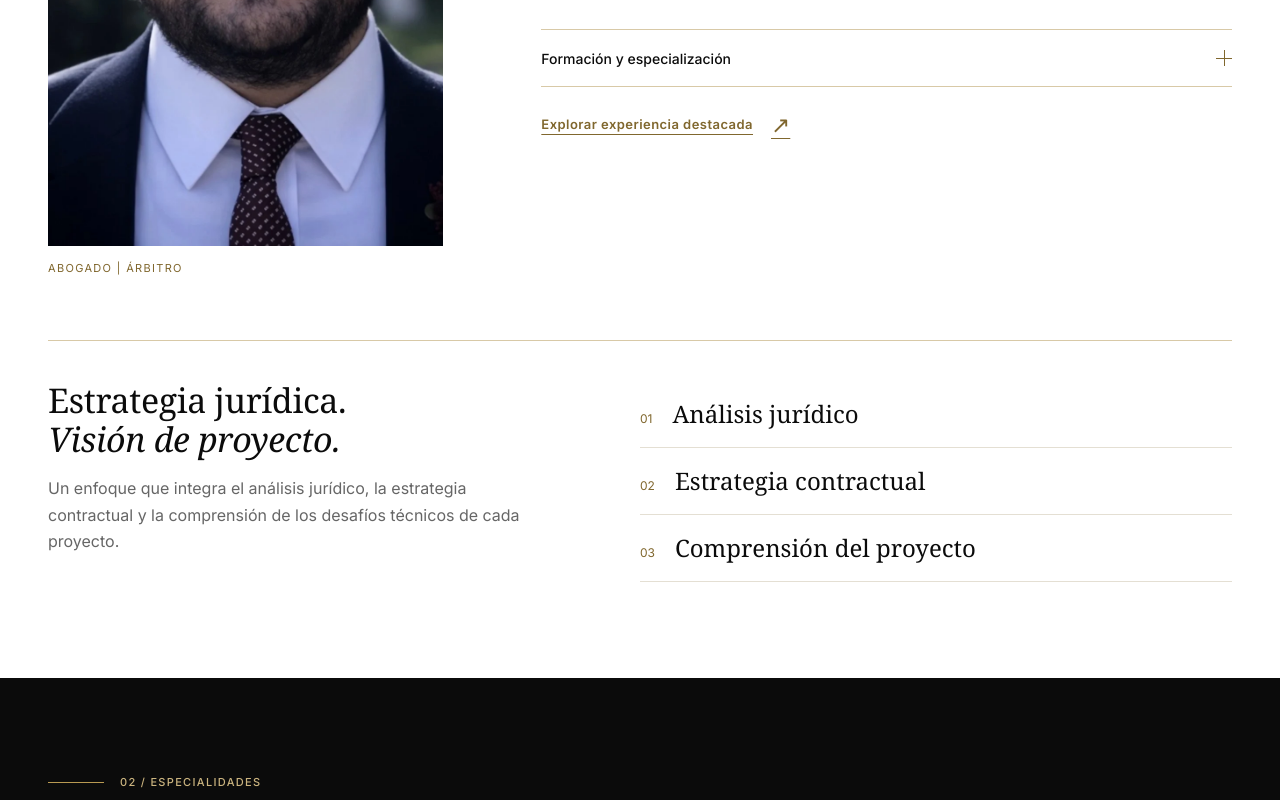
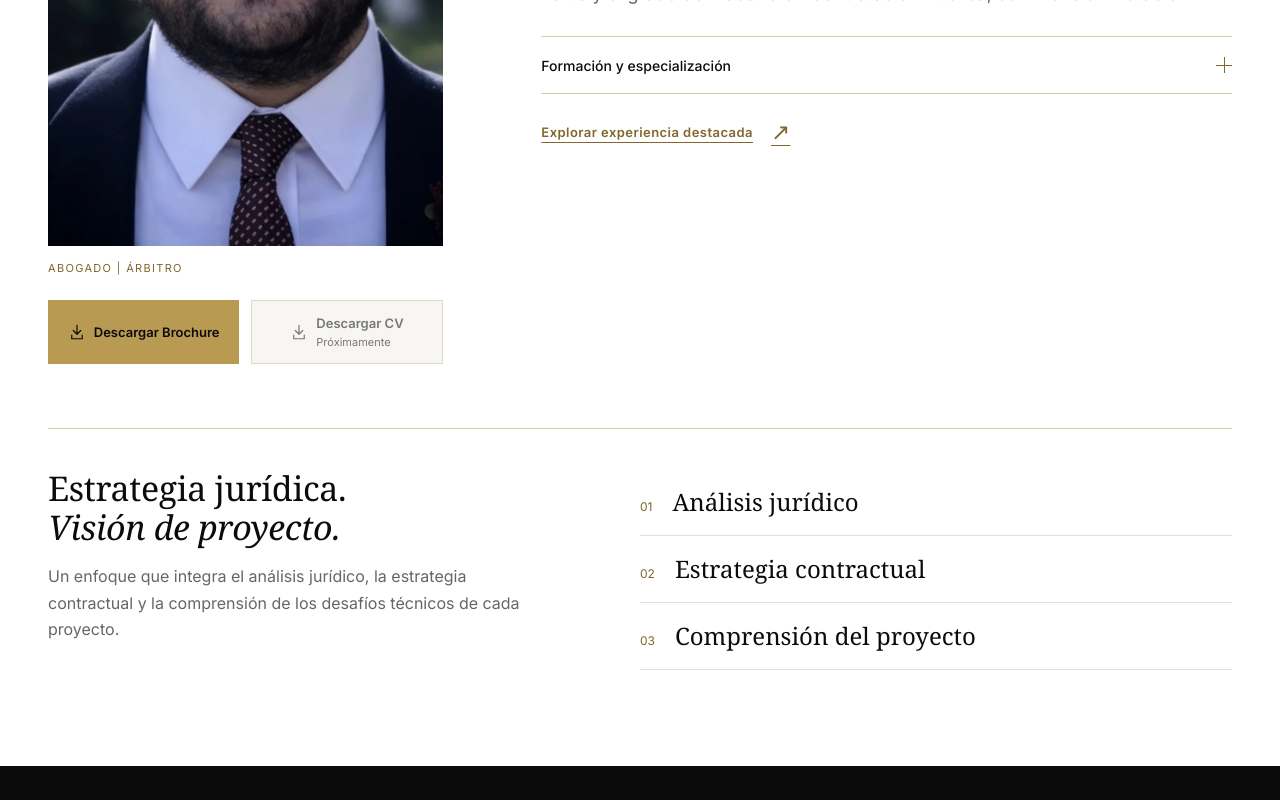
Before and after one commit to ecustodio123/aaron-andia, a React (Vite) app: page / in a window 1280 px wide. Shown: the part 1253-2053 px from the top of the page. Built offline with nearby package versions, Linux system fonts and the light colour scheme; a web font is replaced by a local one.

Commit message:
feat: add profile downloads section with brochure and CV; implement download icon

```diff
--- a/src/App.css
+++ b/src/App.css
@@ -166,6 +166,14 @@
 .profile-portrait { margin: 0; }
 .profile-portrait img { width: 100%; max-width: 360px; height: auto; aspect-ratio: 900 / 1374; object-fit: cover; }
 .portrait-caption { display: block; margin-top: 14px; color: var(--gold-dark); font-size: 11px; letter-spacing: .12em; }
+/* Profile downloads stay below the portrait at every breakpoint. */
+.profile-downloads { display: grid; grid-template-columns: repeat(2, minmax(0, 1fr)); gap: 12px; margin-top: 24px; }
+.profile-download { display: flex; align-items: center; justify-content: center; gap: 8px; min-width: 0; min-height: 64px; padding: 12px; border: 1px solid var(--gold); background: var(--gold); color: var(--black); font-size: 13px; font-weight: 600; line-height: 1.4; text-align: left; }
+.profile-download > svg { flex-shrink: 0; }
+.profile-download > span { min-width: 0; }
+.profile-download small { display: block; margin-top: 3px; font-size: 11px; font-weight: 400; }
+.profile-download:disabled { border-color: #ded8c9; background: var(--warm); color: #777; cursor: default; }
+@media (hover: hover) { a.profile-download:hover { background: #d0b474; border-color: #d0b474; } }
 .profile-heading h2 { margin-top: 24px; }
 .profile-copy > p { color: var(--gray); font-size: 18px; width: 100%; max-width: none; margin-bottom: 20px; text-align: justify; text-align-last: left; -webkit-hyphens: auto; hyphens: auto; }
 .profile-copy > p:first-of-type { color: #363630; }
--- a/src/App.tsx
+++ b/src/App.tsx
@@ -4,6 +4,9 @@ import { AnimatedMetric } from './components/AnimatedMetric'
 import './App.css'
 
 function Arrow() { return <span className="arrow" aria-hidden="true">↗</span> }
+function DownloadIcon() {
+  return <svg width="18" height="18" viewBox="0 0 24 24" fill="none" stroke="currentColor" strokeWidth="1.6" strokeLinecap="round" strokeLinejoin="round" aria-hidden="true"><path d="M12 3v12m-5-5 5 5 5-5M5 16v5h14v-5" /></svg>
+}
 function Brand() {
   return <a className="brand" href="#inicio" aria-label="Aarón Andía, inicio"><img src="/brand/aaron-andia-logo-completo-transparente.svg" width="1064" height="750" alt="Aarón Andía, abogado y árbitro. Arbitraje, contratación pública y Dispute Boards" /></a>
 }
@@ -100,7 +103,7 @@ function About() {
   return <section id="sobre-mi" className="about light"><div className="container">
     <div className="profile-grid" data-reveal>
       <div className="profile-heading"><Label>01 / PERFIL</Label><h2 tabIndex={-1}>Aarón Andía</h2></div>
-      <div className="profile-portrait"><img src="/images/aaron-andia-retrato.webp" alt="Retrato de Aarón Andía" width="900" height="1374" loading="lazy" /><span className="portrait-caption">{site.subtitle}</span></div>
+      <div className="profile-portrait"><img src="/images/aaron-andia-retrato.webp" alt="Retrato de Aarón Andía" width="900" height="1374" loading="lazy" /><span className="portrait-caption">{site.subtitle}</span><div className="profile-downloads" role="group" aria-label="Documentos profesionales">{site.profile.documents.map(document => document.url ? <a key={document.label} className="profile-download" href={document.url} download><DownloadIcon /><span>Descargar {document.label}</span></a> : <button key={document.label} className="profile-download" type="button" disabled><DownloadIcon /><span>Descargar {document.label}<small>Próximamente</small></span></button>)}</div></div>
       <div className="profile-copy">{site.profile.paragraphs.map(paragraph => <p key={paragraph}>{paragraph}</p>)}
         <details className="profile-education"><summary>Formación y especialización <span className="education-toggle" aria-hidden="true" /></summary><ul>{site.profile.education.map(item => <li key={item}>{item}</li>)}</ul></details>
         <a className="text-link" href="#experiencia">Explorar experiencia destacada <Arrow /></a>
--- a/src/site.ts
+++ b/src/site.ts
@@ -5,6 +5,10 @@ export const site = {
   hero: 'Resolución estratégica de controversias en proyectos públicos e infraestructura',
   approach: 'Un enfoque que integra el análisis jurídico, la estrategia contractual y la comprensión de los desafíos técnicos de cada proyecto.',
   profile: {
+    documents: [
+      { label: 'Brochure', url: '/documentos/brochure-institucional-2026.pdf' },
+      { label: 'CV', url: null as string | null }, // Activar cuando se reciba el archivo definitivo.
+    ],
     paragraphs: [
       'Especialista en resolver disputas complejas en contratación pública, infraestructura y comercio. Su práctica se centra en arbitrajes vinculados a contratación pública, infraestructura, comerciales e internacionales, con experiencia en proyectos de inversión como Obras por Impuestos y Asociaciones Público-Privadas.',
       'Formado en la UPC, donde obtuvo el título de abogado con mención Sobresaliente y el grado de Maestro en Contratación Pública, con mención Notable.',
```
Also changed, not shown: 2 other files (tests, documents, lock files or other folders).
